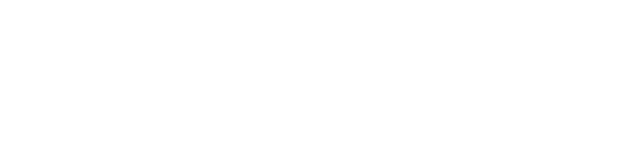
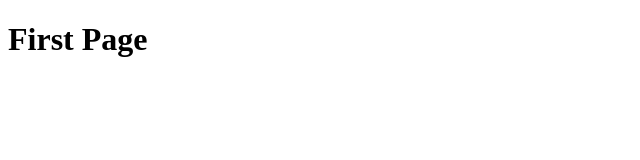
Before and after one commit to rosenbergvr/git-course-test, a plain HTML site: page src/index.html in a window 1280 px wide. Shown: the whole page, without its empty margins (0-640 px from the left). Drawn offline with Linux system fonts and the light colour scheme.

```diff
--- a/src/index.html
+++ b/src/index.html
@@ -3,9 +3,9 @@
 <head>
     <meta charset="UTF-8">
     <meta name="viewport" content="width=device-width, initial-scale=1.0">
-    <title>Document</title>
+    <title>First Page</title>
 </head>
 <body>
-
+    <h1>First Page</h1>
 </body>
 </html>
```
Also changed, not shown: 1 other file.
